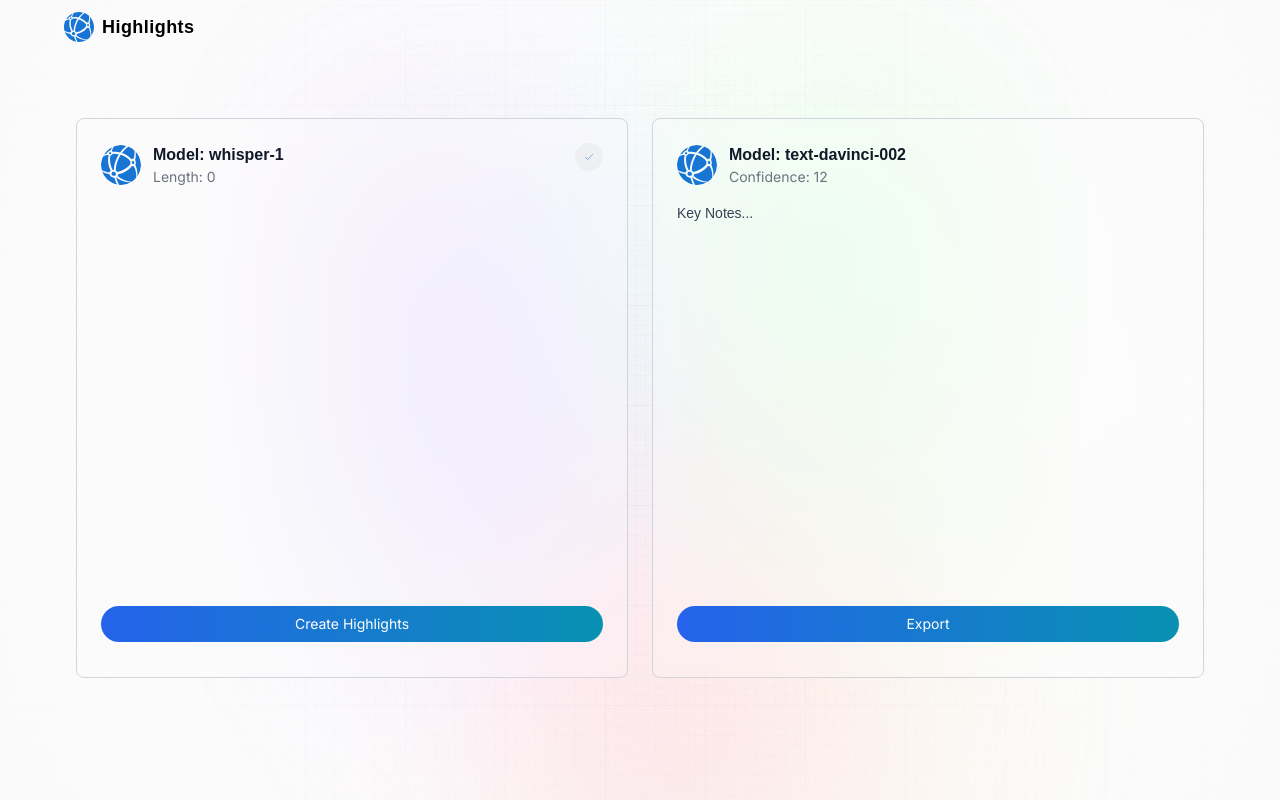
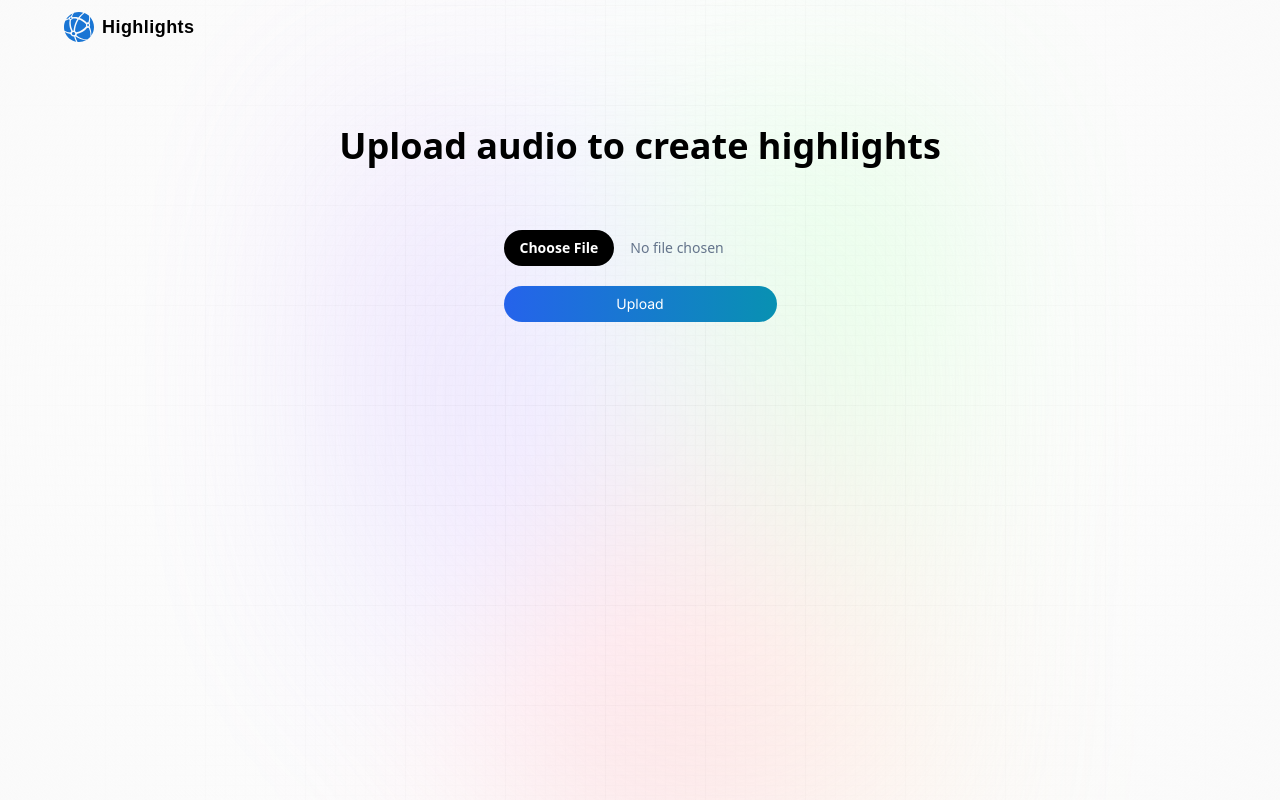
Before and after one commit to ashutosh-s15/highlights, a Next.js app: page /create-highlights in a window 1280 px wide. Built offline with nearby package versions, Linux system fonts and the light colour scheme.

Commit message:
feat: handle no extracted text condition

```diff
--- a/app/create-highlights/page.jsx
+++ b/app/create-highlights/page.jsx
@@ -5,9 +5,7 @@ import { useAtom } from 'jotai';
 import { textOutputAtom } from '@atoms/textOutput';
 import TextOutput from '@components/TextOutput';
 import HighlightsCard from '@components/HighlightsCard';
-
-const text =
-  "Hey Rahul, Manish here. Hi Manish, what's up. So I called to talk about the trip's location. I've been thinking, and what do you reckon about Hawaii for our next adventure? It has those beautiful beaches, lush jungles, and incredible volcanoes. Yes, I think that will be great. Hawaii offers a perfect mix of relaxation and adventure. We can lounge on the pristine beaches, go hiking in the rainforests, and even explore some fascinating volcanic landscapes. It's a diverse destination with plenty of activities to choose from. But, just to make sure, are there any other places you had in mind? I'm open to suggestions and want this trip to be amazing for both of us.";
+import TextGenerator from '@components/TextGenerator';
 
 const CreateHighlights = () => {
   const [keyPoints, setKeyPoints] = useState([]);
@@ -35,6 +33,17 @@ const CreateHighlights = () => {
     }
     setIsExtractingHighlights(false);
   };
+
+  if (!textOutput)
+    return (
+      <div className="w-full flex-center flex-col">
+        <h1 className="mt-5 text-3xl font-bold leading-[1.15] text-black sm:text-4xl text-center">
+          Upload audio to create highlights
+        </h1>
+        <TextGenerator />
+      </div>
+    );
+
   return (
     <div className="md:flex w-full">
       <TextOutput
```
